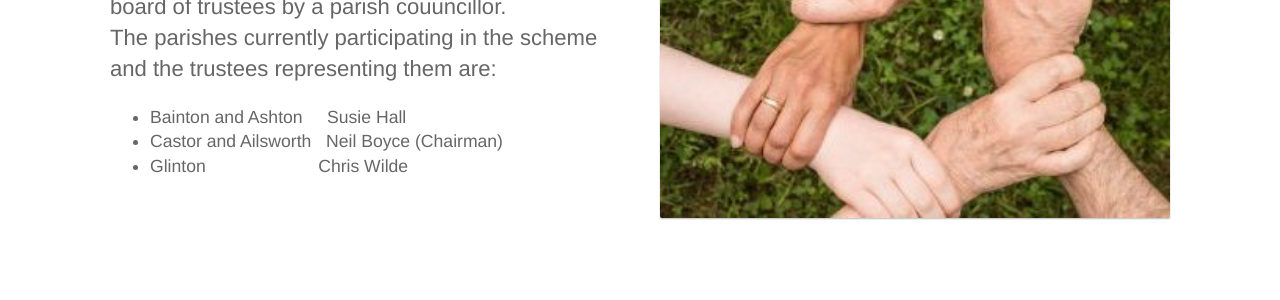
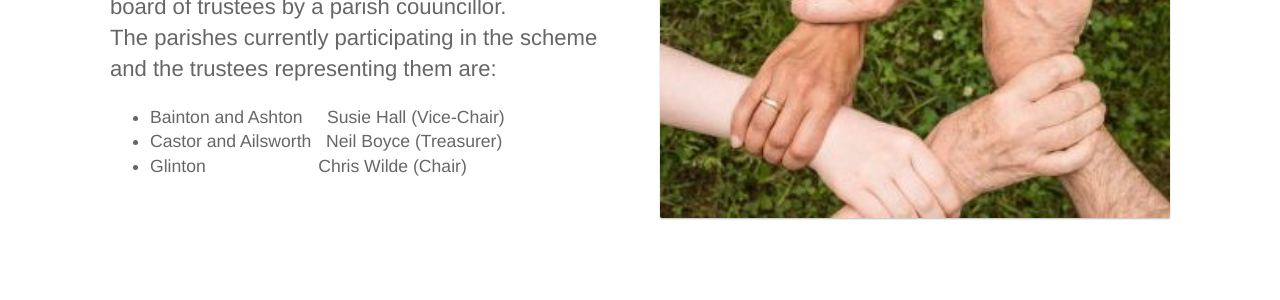
Before and after one commit to chriswilde1946/goodneighboursrp.org.uk, a Jekyll site: the page built from about.html, in a window 1280 px wide. Shown: the part 520-820 px from the top of the page. Built offline with Jekyll 4.4.1, drawn with Linux system fonts in a browser that asks for light colours.

Commit message:
Update about.html

```diff
--- a/about.html
+++ b/about.html
@@ -9,9 +9,9 @@ title: <h2><strong>About Us</strong></h2>
 				<p>The Rural North West Peterborough Good Neighbours Scheme is a registered charitable trust and each participating parish is represented on the board of trustees by a parish couuncillor.<br>
 				The  parishes currently participating in the scheme and the trustees representing them are:<br>
 				<ul>
-					<li>Bainton and Ashton &nbsp &nbsp	Susie Hall
-					<li>Castor and Ailsworth &nbsp	Neil Boyce (Chairman)
-					<li>Glinton	&nbsp &nbsp &nbsp &nbsp	&nbsp &nbsp &nbsp &nbsp &nbsp &nbsp &nbsp Chris Wilde
+					<li>Bainton and Ashton &nbsp &nbsp	Susie Hall (Vice-Chair)
+					<li>Castor and Ailsworth &nbsp	Neil Boyce (Treasurer)
+					<li>Glinton	&nbsp &nbsp &nbsp &nbsp	&nbsp &nbsp &nbsp &nbsp &nbsp &nbsp &nbsp Chris Wilde (Chair)
 
 				 </p>
 			</div>
```
